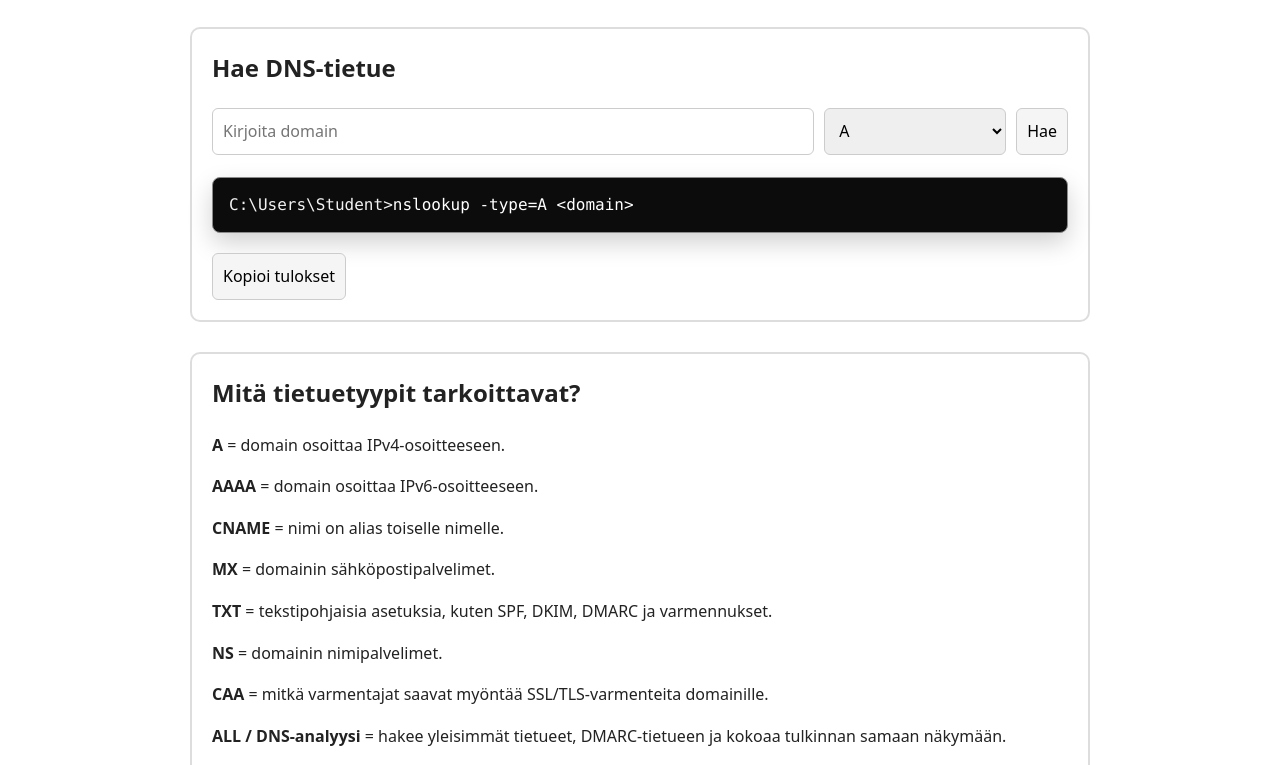
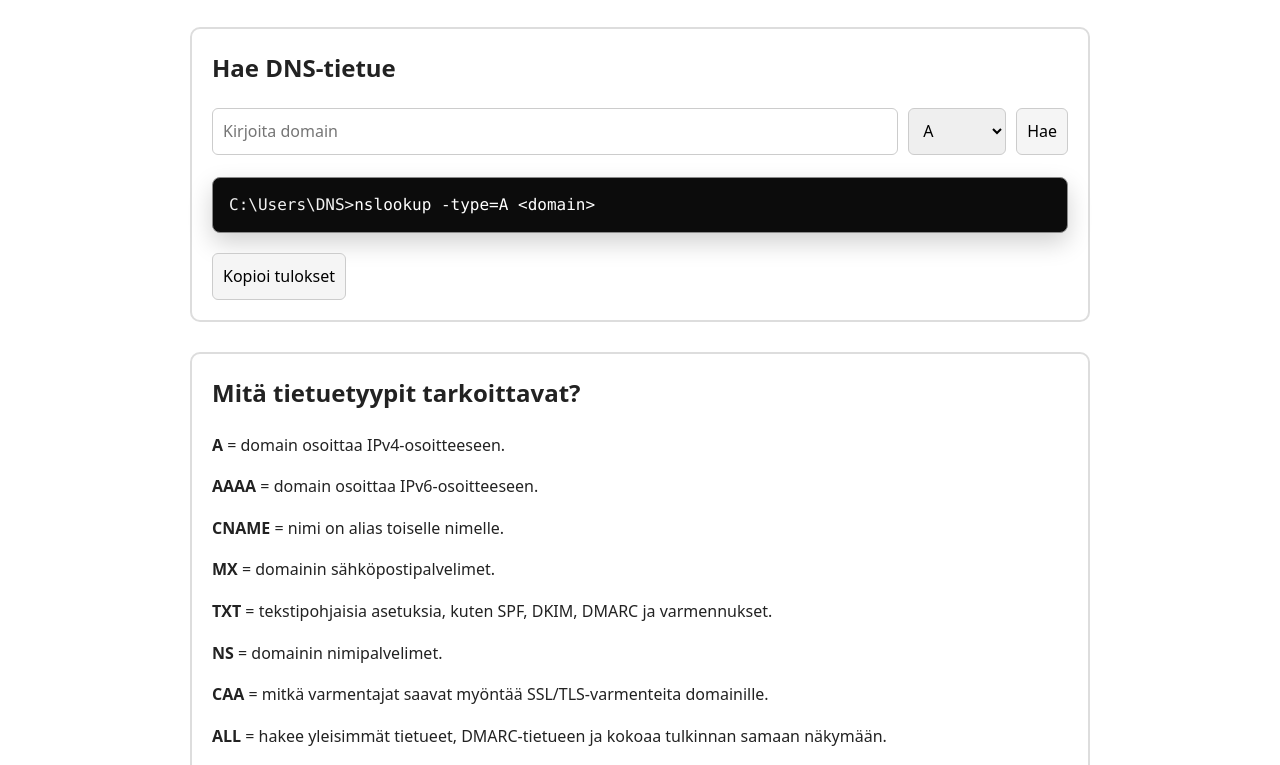
Before and after one commit to p15272/dnsone, a plain HTML site: page index.html in a window 1280 px wide. Shown: the part 187-952 px from the top of the page. Drawn offline with Linux system fonts and the light colour scheme.

Commit message:
Sanamuutokset

```diff
--- a/index.html
+++ b/index.html
@@ -277,14 +277,14 @@
                 <option value="TXT">TXT</option>
                 <option value="NS">NS</option>
                 <option value="CAA">CAA</option>
-                <option value="ALL">ALL / DNS-analyysi</option>
+                <option value="ALL">ALL</option>
             </select>
 
             <button id="lookupButton">Hae</button>
         </div>
 
         <div class="cmd-window" aria-label="Windows Command Prompt -komentoesimerkki">
-            <div class="cmd-body">C:\Users\Student&gt;<span id="cmdCommand" class="cmd-command"></span></div>
+            <div class="cmd-body">C:\Users\DNS&gt;<span id="cmdCommand" class="cmd-command"></span></div>
         </div>
 
         <div id="status" class="status"></div>
@@ -307,7 +307,7 @@
         <p><strong>TXT</strong> = tekstipohjaisia asetuksia, kuten SPF, DKIM, DMARC ja varmennukset.</p>
         <p><strong>NS</strong> = domainin nimipalvelimet.</p>
         <p><strong>CAA</strong> = mitkä varmentajat saavat myöntää SSL/TLS-varmenteita domainille.</p>
-        <p><strong>ALL / DNS-analyysi</strong> = hakee yleisimmät tietueet, DMARC-tietueen ja kokoaa tulkinnan samaan näkymään.</p>
+        <p><strong>ALL</strong> = hakee yleisimmät tietueet, DMARC-tietueen ja kokoaa tulkinnan samaan näkymään.</p>
     </div>
 
     <div class="box">
@@ -828,7 +828,7 @@
             const domain = domainInput.value.trim() || "<domain>";
             const types = recordType.value === "ALL" ? [...allRecordTypes, "TXT _dmarc"] : [recordType.value];
             cmdCommandElement.textContent = types.map((type, index) => {
-                const prompt = index === 0 ? "" : "\nC:\\Users\\Student>";
+                const prompt = index === 0 ? "" : "\nC:\\Users\\DNS>";
                 if (type === "TXT _dmarc") return `${prompt}nslookup -type=TXT _dmarc.${domain}`;
                 return `${prompt}nslookup -type=${type} ${domain}`;
             }).join("");
```
